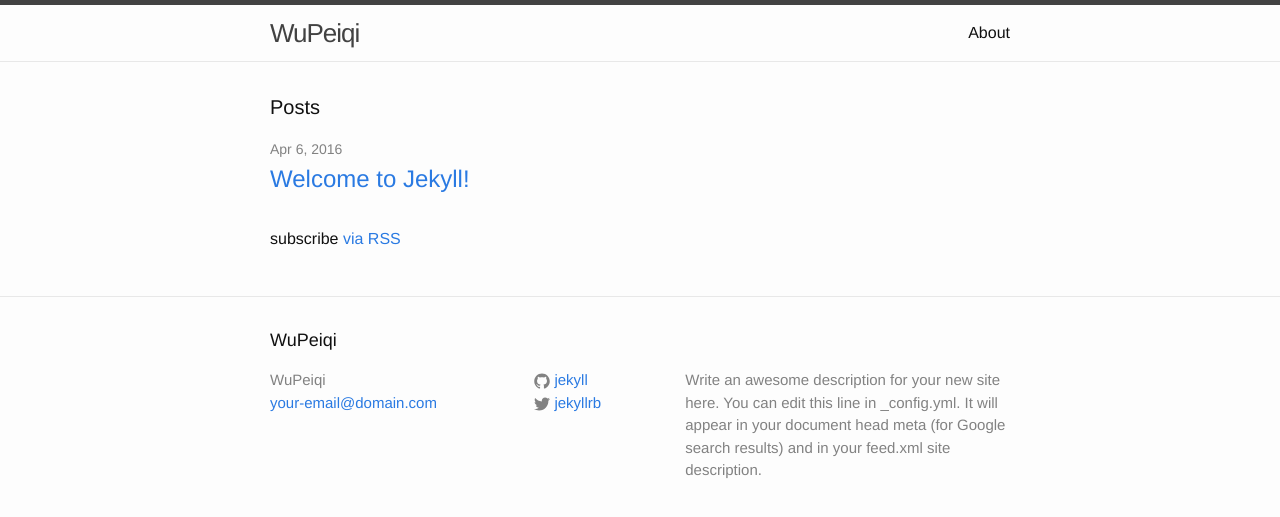
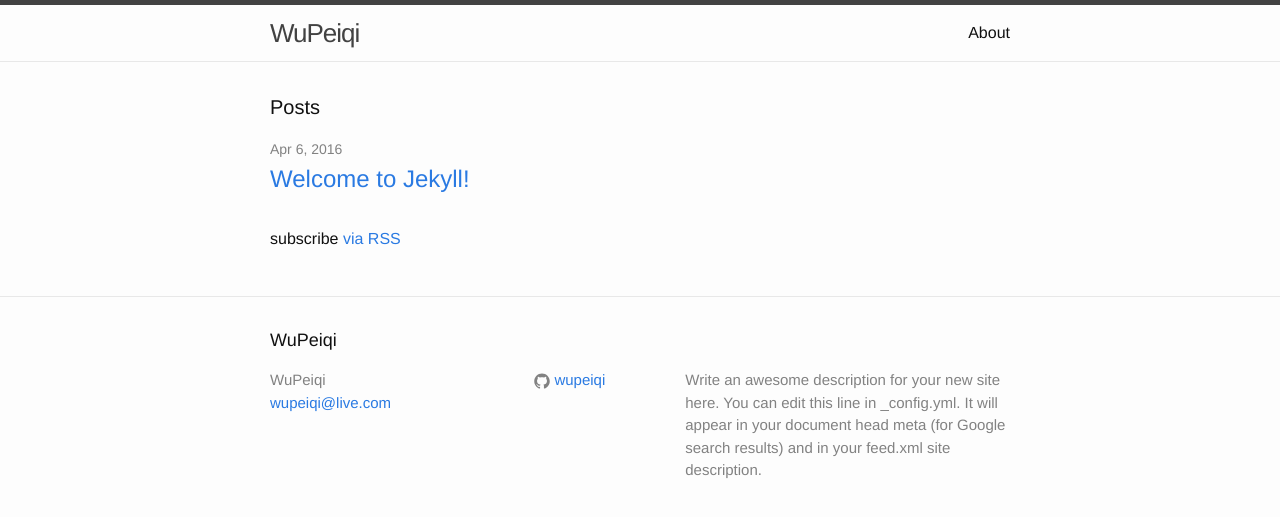
Before and after one commit to WuPeiqi/wupeiqi.github.com, a Jekyll site: the page built from index.html, in a window 1280 px wide. Shown: the top 517 px of the page. Built offline with Jekyll 4.4.1, drawn with Linux system fonts in a browser that asks for light colours.

Commit message:
encoding settings

```diff
--- a/_config.yml
+++ b/_config.yml
@@ -7,15 +7,15 @@
 
 # Site settings
 title: WuPeiqi
-email: your-email@domain.com
+email: wupeiqi@live.com
 description: > # this means to ignore newlines until "baseurl:"
   Write an awesome description for your new site here. You can edit this
   line in _config.yml. It will appear in your document head meta (for
   Google search results) and in your feed.xml site description.
-baseurl: "" # the subpath of your site, e.g. /blog
+baseurl: "/" # the subpath of your site, e.g. /blog
 url: "http://yourdomain.com" # the base hostname & protocol for your site
-twitter_username: jekyllrb
-github_username:  jekyll
+github_username:  wupeiqi
+encoding: utf-8
 
 # Build settings
 markdown: kramdown
```
